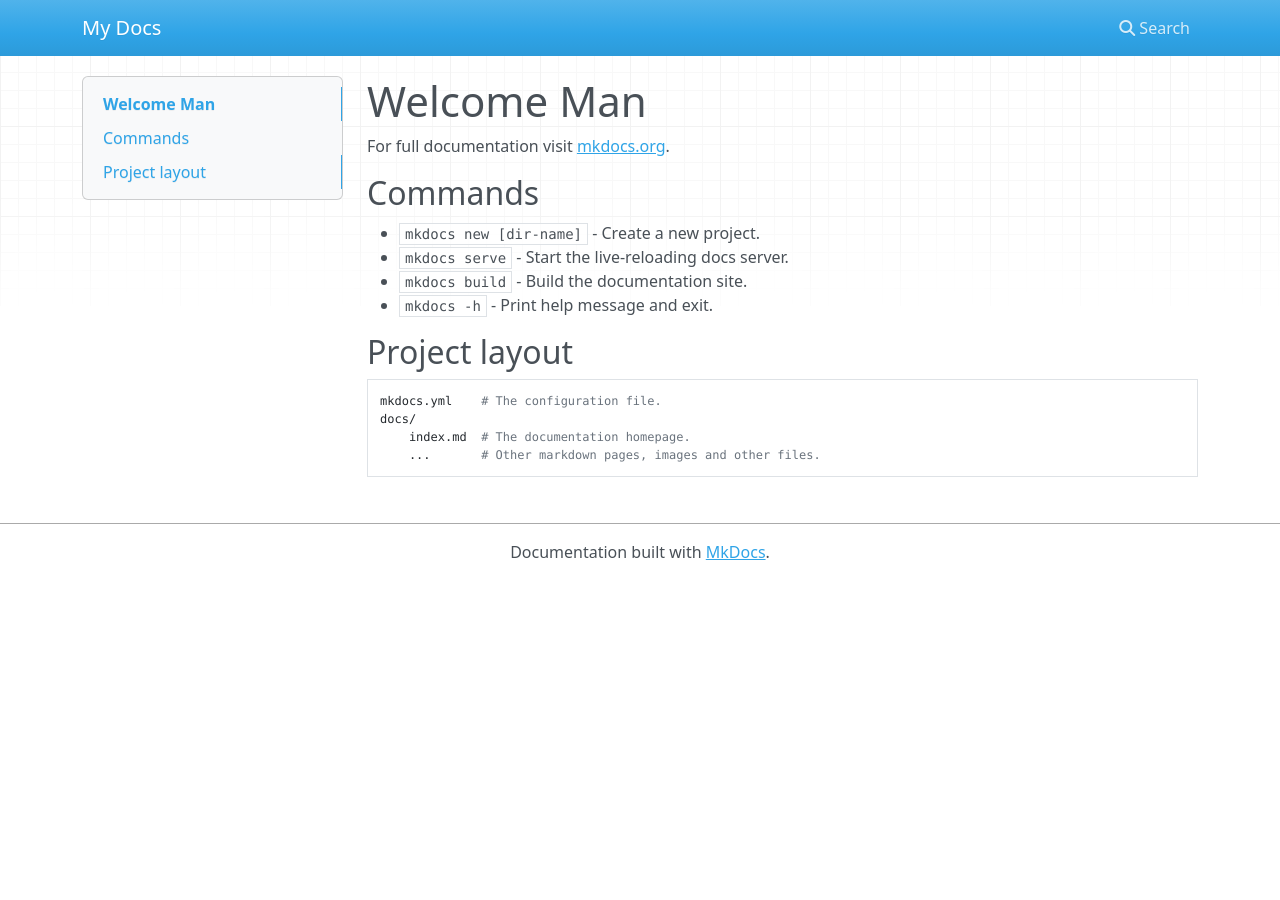
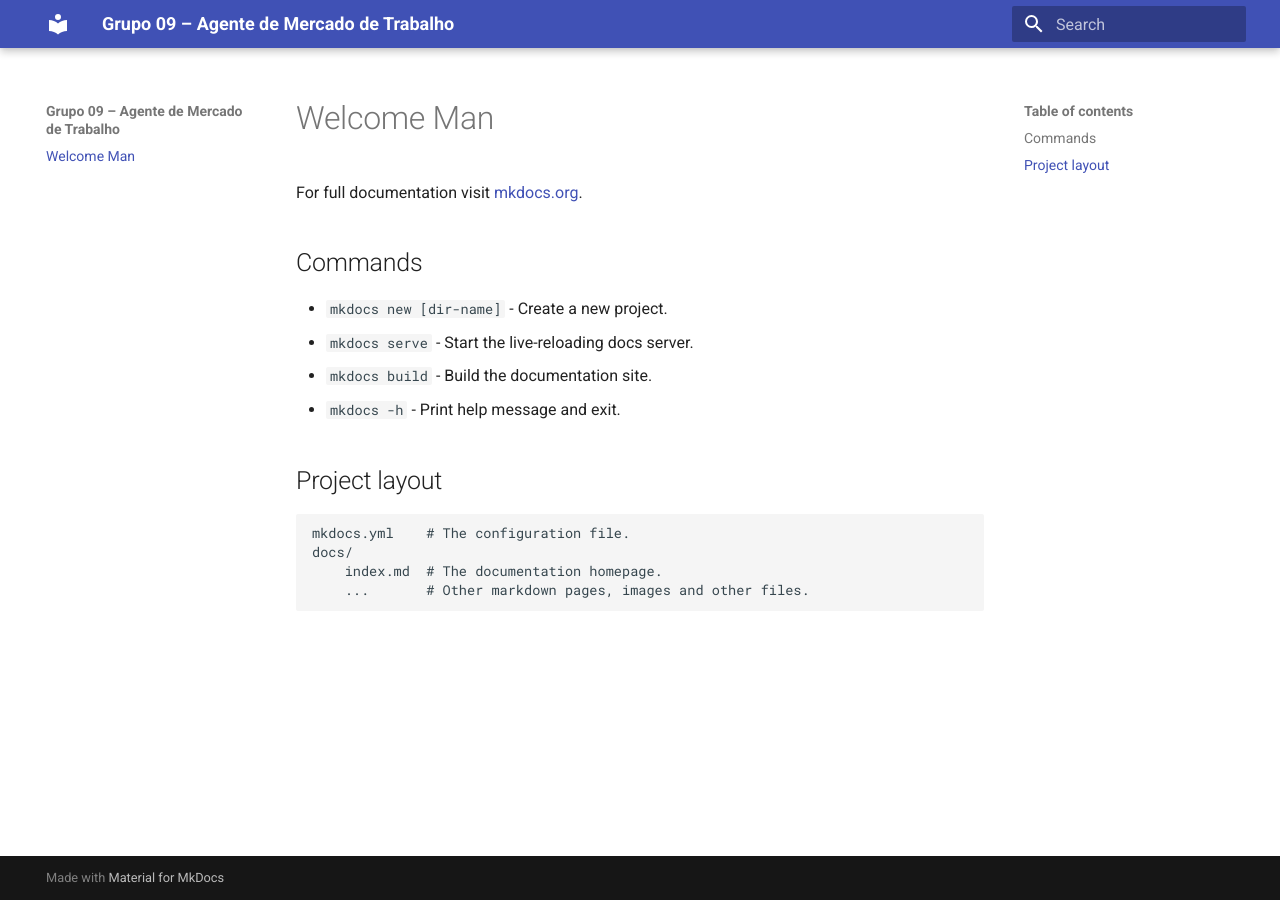
Before and after one commit to unb-Sistemas-de-Machine-learning/Grupo09-Agente-de-Mercado-de-Trabalho, an MkDocs documentation site: the page built from docs/index.md, in a window 1280 px wide. Built offline with MkDocs 1.6.1 and Material for MkDocs 9.7.7, drawn with Linux system fonts in a browser that asks for light colours; nearby versions of some CDN libraries.

Commit message:
Update mkdocs.yml and README.md with project details and team information

```diff
--- a/mkdocs.yml
+++ b/mkdocs.yml
@@ -1 +1,4 @@
-site_name: My Docs
+site_name: Grupo 09 – Agente de Mercado de Trabalho
+site_url: https://unb-sistemas-de-machine-learning.github.io/grupo09-agente-de-mercado-de-trabalho/
+theme:
+  name: material
```
Also changed, not shown: README.md (+36 -1 lines).
